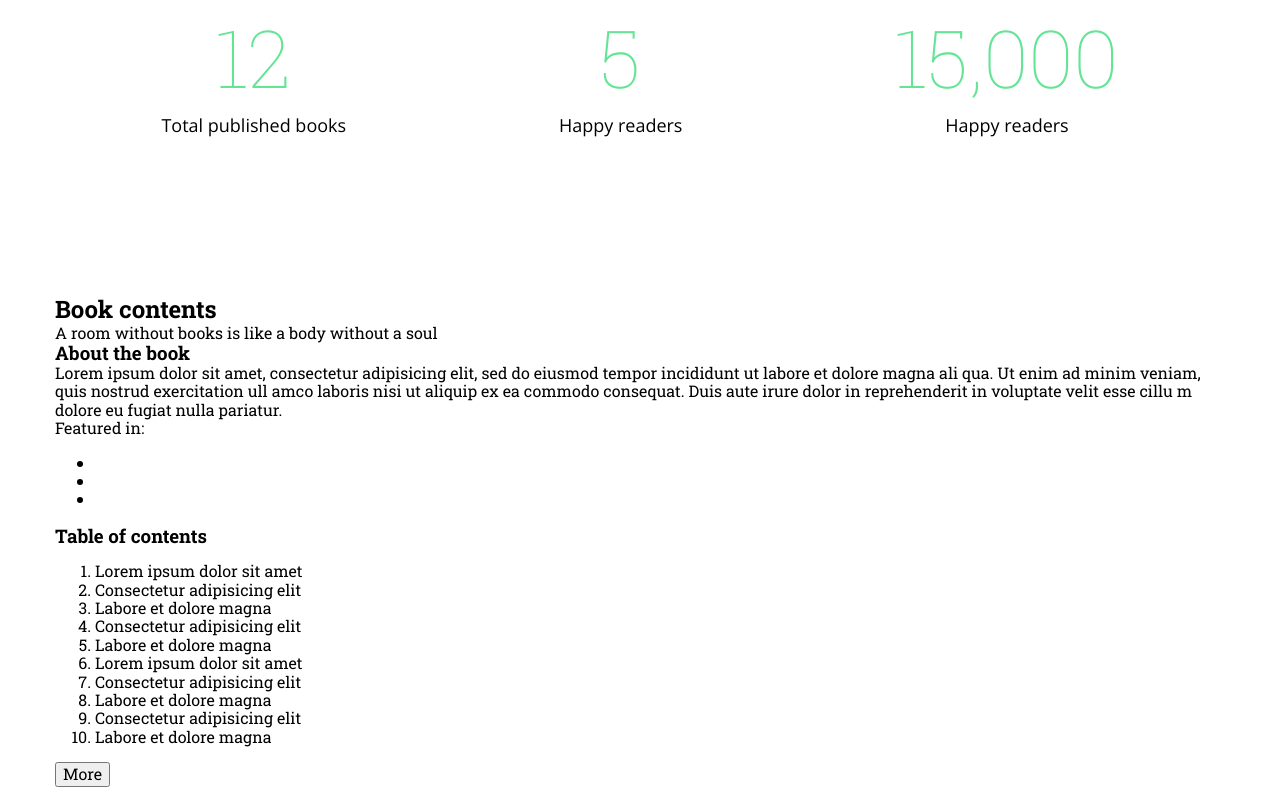
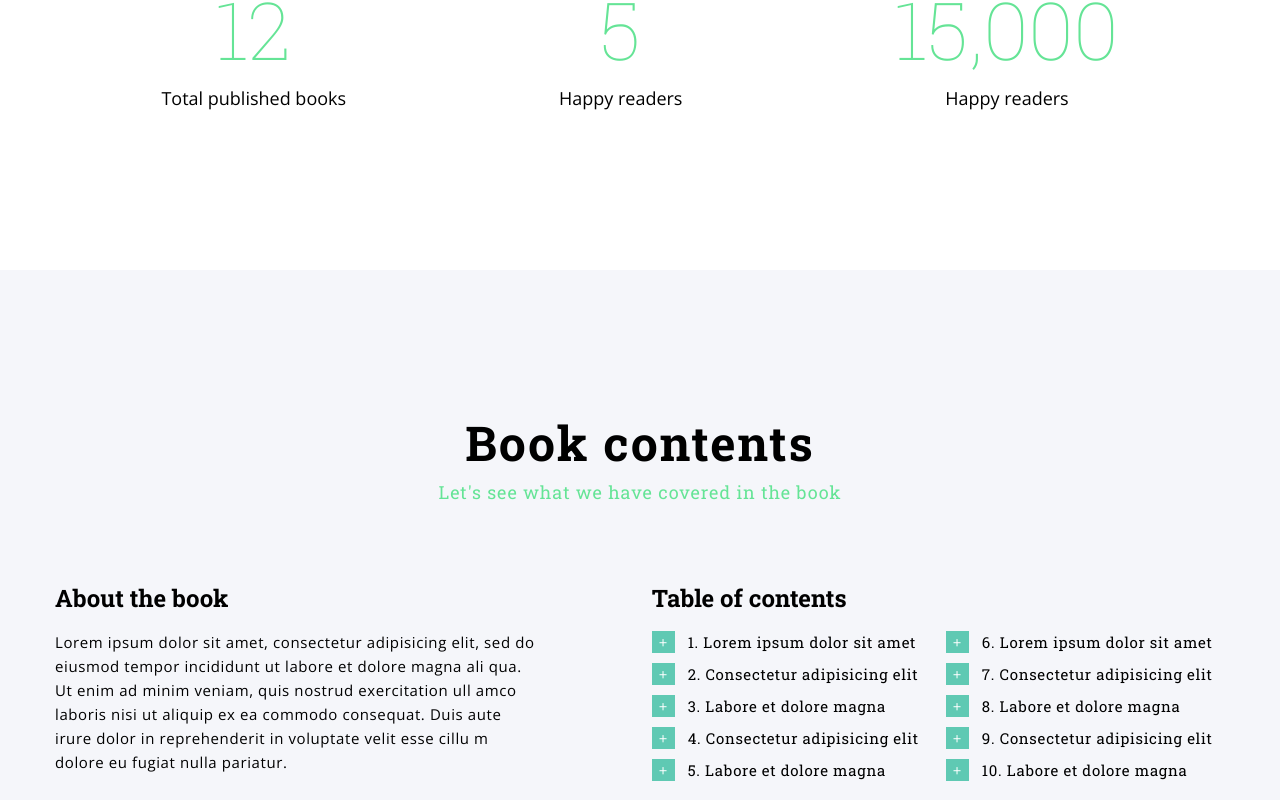
Before and after one commit to kotovdmitriy/bukee, a website: page src/views/index.html in a window 1280 px wide. Shown: the part 1883-2683 px from the top of the page. Drawn offline with nearby package versions, Linux system fonts and the light colour scheme; files that its build step writes are made by us from their sources.

Commit message:
block-about

```diff
--- a/src/styles/main.scss
+++ b/src/styles/main.scss
@@ -6,14 +6,21 @@
 
 $light-color: #fff;
 $accent-color: #65e496;
+$bg-light-color: #f5f6fa;
+$bg-dark-color: #44444f;
 
 h1, h2, h3, h4, p {
     padding: 0;
     margin: 0;
 }
+h3 {
+	font-size: 24px;
+}
 
 body {
-    font-family: 'Roboto Slab', serif;
+		font-family: 'Roboto Slab', serif;
+		line-height: 24px;
+		font-size: 15px;
 }
 .wrap {
     max-width: 1170px;
@@ -29,7 +36,23 @@ body {
 }
 
 .page {
-    padding-top: 161px;
+		padding-top: 161px;
+		padding-bottom: 160px;
+		&_gray {
+			background-color: $bg-light-color;
+		}
+		&__title {
+			font-size: 48px;
+			text-align: center;
+			margin-bottom: 25px;
+			letter-spacing: 2px;
+		}
+		&__subtitle {
+			font-size: 18px;
+			color: $accent-color;
+			text-align: center;
+			letter-spacing: 0.9px;
+		}
 }
 
 .header {
@@ -80,7 +103,7 @@ body {
         letter-spacing: 0.8px;
         margin-bottom: 30px;
     }
-    &__name-top {
+    &__name_top {
         margin-top: 16px;
         margin-left: 0;
     }
@@ -94,7 +117,7 @@ body {
             margin-top: 9px;
             color: $accent-color;
             font-size: 18px;
-            letter-spacing: 0.9px;
+						letter-spacing: 0.9px;
         }
     }
     &__desc {
@@ -170,7 +193,93 @@ body {
 			font-size: 80px;
 			font-weight: 100;
 			color: $accent-color;
-			margin-bottom: 12px;
+			margin-bottom: 45px;
 		}
 	}
 }
+
+.block-about {
+	display: flex;
+	justify-content: space-between;
+	margin-top: 82px;
+	h3 {
+		margin-bottom: 20px;
+	}
+	&-text {
+		flex-basis: 41%;
+		&__desc {
+			font-family: "Open Sans", serif;
+			letter-spacing: 0.6px;
+		}
+	}
+	&-table {
+		flex-basis: 49%;
+		&__list {
+			margin: 0;
+			padding: 0;
+			counter-reset: list;
+			column-count: 2;
+			&>li {
+				position: relative;
+				padding-left: 36px;
+				counter-increment: list;
+				list-style-type: none;
+				margin-bottom: 8px;
+				letter-spacing: 0.7px;
+				&:before {
+					content: counter(list) ". ";
+				}
+				&:after {
+					content: "+";
+					font-family: "Open Sans", serif;
+					font-size: 15px;
+					line-height: 22px;
+					position: absolute;
+					left: 0;
+					top: 1px;
+					background-color: #5fc9b3;
+					color: $light-color;
+					padding: 0px 7px;
+				}
+			}
+		}
+		&__btn {
+			background-color: $accent-color;
+			border: none;
+			color: $light-color;
+			text-decoration: none;
+			border-radius: 3px;
+			text-align: center;
+			font-size: 18px;
+			margin-top: 28px;
+			padding: 14px 45px;
+			letter-spacing: 0.7px;
+			margin-bottom: 19px;
+			outline: none;
+		}
+	}
+	&-social {
+		display: flex;
+		align-items: center;
+		margin-top: 14px;
+		&__title {
+			font-family: "Roboto Slab", serif;
+			font-size: 18px;
+			font-weight: 700;
+			letter-spacing: 0.9px;
+		}
+		&__list {
+			list-style-type: none;
+			padding-left: 23px;
+			&>li {
+				display: inline-block;
+				vertical-align: middle;
+				font-size: 18px;
+				margin-right: 12px;
+				&>a {
+					color: $accent-color;
+				}
+			}
+		}
+	}
+}
--- a/src/views/index.html
+++ b/src/views/index.html
@@ -17,6 +17,7 @@
 		<link rel="apple-touch-icon" sizes="144x144" href="../img/favicons/apple-touch-icon-144x144.png">
 		<link rel="apple-touch-icon" sizes="180x180" href="../img/favicons/apple-touch-icon-180x180.png">
 		<link href="https://fonts.googleapis.com/css?family=Open+Sans:400,400i,700|Roboto+Slab:100,400,700" rel="stylesheet">
+		<link rel="stylesheet" href="https://use.fontawesome.com/releases/v5.7.2/css/all.css" integrity="sha384-fnmOCqbTlWIlj8LyTjo7mOUStjsKC4pOpQbqyi7RrhN7udi9RwhKkMHpvLbHG9Sr" crossorigin="anonymous">
 		<link rel="stylesheet" href="../styles/main.css">
 	</head>
 	<body>
@@ -63,7 +64,7 @@
 		<div class="wrap">
 			<div class="block-author">
 				<div class="block-text">
-					<p class="block-text__name block-text__name-top">- Book Author</p>
+					<p class="block-text__name block-text__name_top">- Book Author</p>
 					<h2 class="block-text__title">Emma Anderson <span>A room without books is like a body without a soul</span></h2>
 					<p class="block-text__desc">Lorem ipsum dolor sit amet, consectetur adipisicing elit, sed do eiusmod tempor incididunt
 						ut labore et dolore
@@ -95,40 +96,42 @@
 	</div>
 
 
-
 	<div class="page page_gray">
 		<div class="wrap">
 			<h2 class="page__title">Book contents</h2>
-			<p class="page__subtitle">A room without books is like a body without a soul</p>
+			<p class="page__subtitle">Let's see what we have covered in the book</p>
 			<div class="block-about">
-
+				<div class="block-about-text">
 					<h3>About the book</h3>
-				<p>Lorem ipsum dolor sit amet, consectetur adipisicing elit, sed do eiusmod tempor incididunt ut labore et dolore
+					<p class="block-about-text__desc">Lorem ipsum dolor sit amet, consectetur adipisicing elit, sed do eiusmod tempor incididunt ut labore et dolore
 						magna ali qua. Ut enim ad minim veniam, quis nostrud exercitation ull amco laboris nisi ut aliquip ex ea commodo
 						consequat. Duis aute irure dolor in reprehenderit in voluptate velit esse cillu m dolore eu fugiat nulla
 						pariatur.</p>
-				<div>
-					<p>Featured in:</p>
-					<ul>
-						<li><a href="#"></a></li>
-						<li><a href="#"></a></li>
-						<li><a href="#"></a></li>
+					<div class="block-about-social">
+						<p class="block-about-social__title">Featured in:</p>
+						<ul class="block-about-social__list">
+							<li><a href="#"><i class="fab fa-stack-overflow"></i></a></li>
+							<li><a href="#"><i class="fab fa-amazon"></i></a></li>
+							<li><a href="#"><i class="fab fa-sass"></i></a></li>
 						</ul>
 					</div>
+				</div>
+				<div class="block-about-table">
 					<h3>Table of contents</h3>
-				<ol class="content-table__list">
-					<li class="content-table__item">Lorem ipsum dolor sit amet</li>
-					<li class="content-table__item">Consectetur adipisicing elit</li>
-					<li class="content-table__item">Labore et dolore magna</li>
-					<li class="content-table__item">Consectetur adipisicing elit</li>
-					<li class="content-table__item">Labore et dolore magna</li>
-					<li class="content-table__item">Lorem ipsum dolor sit amet</li>
-					<li class="content-table__item">Consectetur adipisicing elit</li>
-					<li class="content-table__item">Labore et dolore magna</li>
-					<li class="content-table__item">Consectetur adipisicing elit</li>
-					<li class="content-table__item">Labore et dolore magna</li>
+					<ol class="block-about-table__list">
+						<li>Lorem ipsum dolor sit amet</li>
+						<li>Consectetur adipisicing elit</li>
+						<li>Labore et dolore magna</li>
+						<li>Consectetur adipisicing elit</li>
+						<li>Labore et dolore magna</li>
+						<li>Lorem ipsum dolor sit amet</li>
+						<li>Consectetur adipisicing elit</li>
+						<li>Labore et dolore magna</li>
+						<li>Consectetur adipisicing elit</li>
+						<li>Labore et dolore magna</li>
 					</ol>
-				<button>More</button>
+					<button class="block-about-table__btn">More</button>
+				</div>
 			</div>
 		</div>
 	</div>
```
Lines whose indentation alone changed are shown as unchanged.
